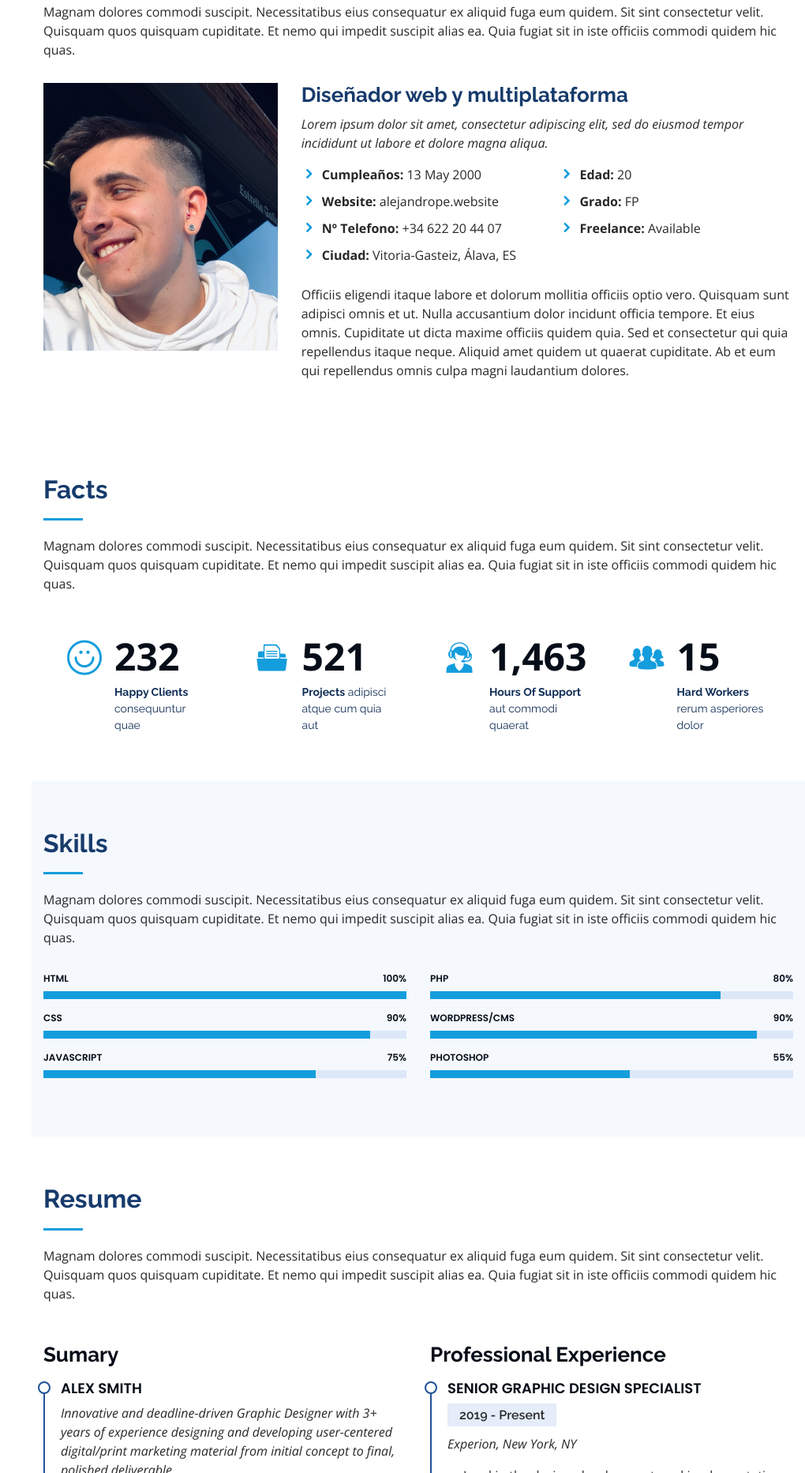
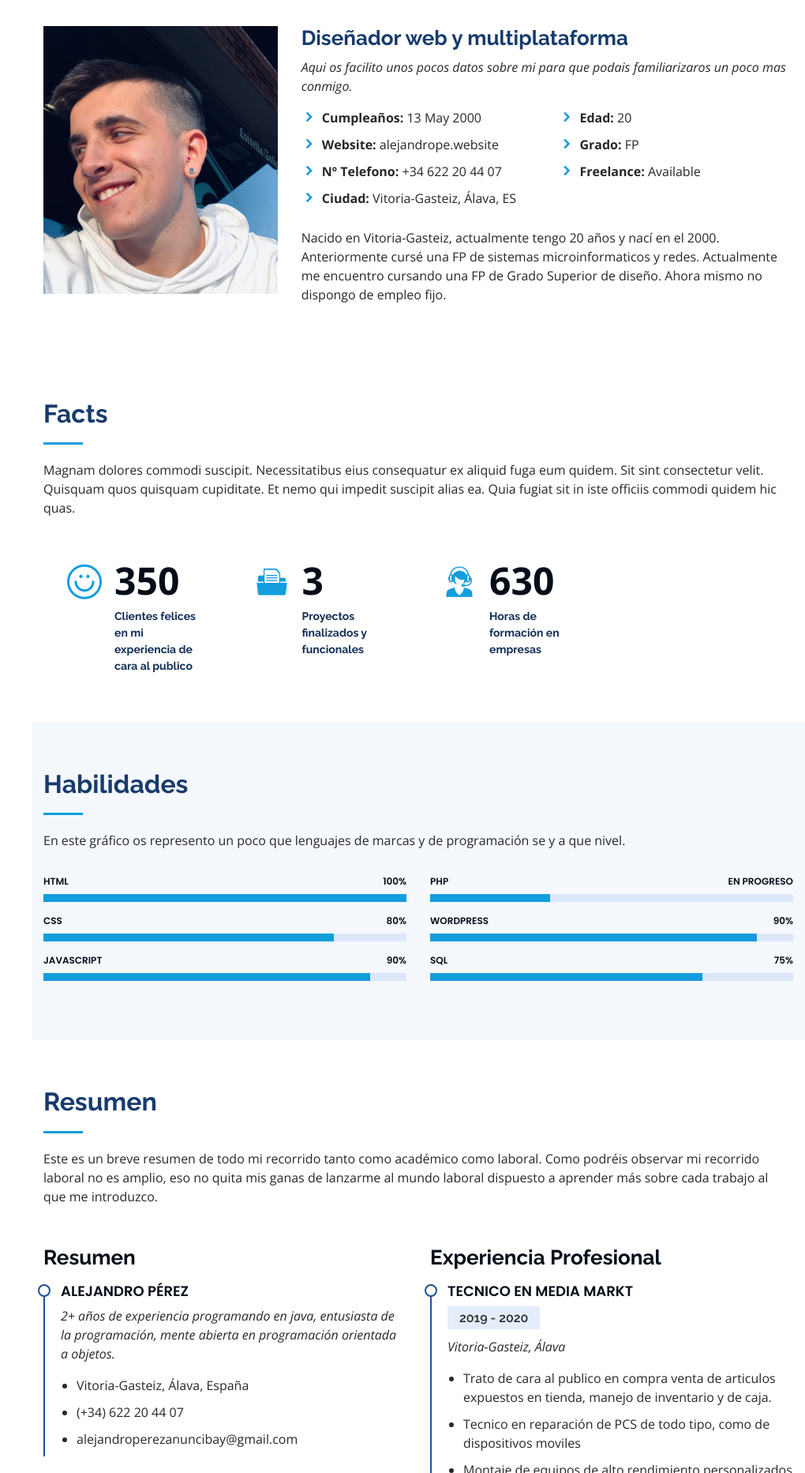
Before and after one commit to AlejandroPerezAnuncibay/primeraWeb, a plain HTML site: page index.html in a window 1280 px wide. Shown: the part 935-2800 px from the top of the page at 79% size, without its empty margins (260-1280 px from the left). Drawn offline with nearby package versions, Linux system fonts and the light colour scheme.

Commit message:
Más cambios

```diff
--- a/index.html
+++ b/index.html
@@ -88,8 +88,8 @@
       <div class="container">
 
         <div class="section-title">
-          <h2>About</h2>
-          <p>Magnam dolores commodi suscipit. Necessitatibus eius consequatur ex aliquid fuga eum quidem. Sit sint consectetur velit. Quisquam quos quisquam cupiditate. Et nemo qui impedit suscipit alias ea. Quia fugiat sit in iste officiis commodi quidem hic quas.</p>
+          <h2>Sobre mi</h2>
+          <p></p>
         </div>
 
         <div class="row">
@@ -99,8 +99,8 @@
           <div class="col-lg-8 pt-4 pt-lg-0 content" data-aos="fade-left">
             <h3>Diseñador web y multiplataforma</h3>
             <p class="font-italic">
-              Lorem ipsum dolor sit amet, consectetur adipiscing elit, sed do eiusmod tempor incididunt ut labore et dolore
-              magna aliqua.
+              Aqui os facilito unos pocos datos sobre mi para que podais familiarizaros
+              un poco mas conmigo.
             </p>
             <div class="row">
               <div class="col-lg-6">
@@ -120,8 +120,9 @@
               </div>
             </div>
             <p>
-              Officiis eligendi itaque labore et dolorum mollitia officiis optio vero. Quisquam sunt adipisci omnis et ut. Nulla accusantium dolor incidunt officia tempore. Et eius omnis.
-              Cupiditate ut dicta maxime officiis quidem quia. Sed et consectetur qui quia repellendus itaque neque. Aliquid amet quidem ut quaerat cupiditate. Ab et eum qui repellendus omnis culpa magni laudantium dolores.
+                Nacido en Vitoria-Gasteiz, actualmente tengo 20 años y nací en el 2000. Anteriormente cursé una FP de
+              sistemas microinformaticos y redes. Actualmente me encuentro cursando una FP de Grado Superior de diseño.
+              Ahora mismo no dispongo de empleo fijo.
             </p>
           </div>
         </div>
@@ -143,34 +144,34 @@
           <div class="col-lg-3 col-md-6 d-md-flex align-items-md-stretch" data-aos="fade-up">
             <div class="count-box">
               <i class="icofont-simple-smile"></i>
-              <span data-toggle="counter-up">232</span>
-              <p><strong>Happy Clients</strong> consequuntur quae</p>
+              <span data-toggle="counter-up">350</span>
+              <p><strong>Clientes felices en mi experiencia de cara al publico</strong> </p>
             </div>
           </div>
 
           <div class="col-lg-3 col-md-6 d-md-flex align-items-md-stretch" data-aos="fade-up" data-aos-delay="100">
             <div class="count-box">
               <i class="icofont-document-folder"></i>
-              <span data-toggle="counter-up">521</span>
-              <p><strong>Projects</strong> adipisci atque cum quia aut</p>
+              <span data-toggle="counter-up">3</span>
+              <p><strong>Proyectos finalizados y funcionales</strong>
             </div>
           </div>
 
           <div class="col-lg-3 col-md-6 d-md-flex align-items-md-stretch" data-aos="fade-up" data-aos-delay="200">
             <div class="count-box">
               <i class="icofont-live-support"></i>
-              <span data-toggle="counter-up">1,463</span>
-              <p><strong>Hours Of Support</strong> aut commodi quaerat</p>
+              <span data-toggle="counter-up">630</span>
+              <p><strong>Horas de formación en empresas</strong> </p>
             </div>
           </div>
 
-          <div class="col-lg-3 col-md-6 d-md-flex align-items-md-stretch" data-aos="fade-up" data-aos-delay="300">
+          <!--<div class="col-lg-3 col-md-6 d-md-flex align-items-md-stretch" data-aos="fade-up" data-aos-delay="300">
             <div class="count-box">
               <i class="icofont-users-alt-5"></i>
               <span data-toggle="counter-up">15</span>
               <p><strong>Hard Workers</strong> rerum asperiores dolor</p>
             </div>
-          </div>
+          </div>-->
 
         </div>
 
@@ -182,8 +183,8 @@
       <div class="container">
 
         <div class="section-title">
-          <h2>Skills</h2>
-          <p>Magnam dolores commodi suscipit. Necessitatibus eius consequatur ex aliquid fuga eum quidem. Sit sint consectetur velit. Quisquam quos quisquam cupiditate. Et nemo qui impedit suscipit alias ea. Quia fugiat sit in iste officiis commodi quidem hic quas.</p>
+          <h2>Habilidades</h2>
+          <p>En este gráfico os represento un poco que lenguajes de marcas y de programación se y a que nivel.</p>
         </div>
 
         <div class="row skills-content">
@@ -198,16 +199,16 @@
             </div>
 
             <div class="progress">
-              <span class="skill">CSS <i class="val">90%</i></span>
+              <span class="skill">CSS <i class="val">80%</i></span>
               <div class="progress-bar-wrap">
-                <div class="progress-bar" role="progressbar" aria-valuenow="90" aria-valuemin="0" aria-valuemax="100"></div>
+                <div class="progress-bar" role="progressbar" aria-valuenow="80" aria-valuemin="0" aria-valuemax="100"></div>
               </div>
             </div>
 
             <div class="progress">
-              <span class="skill">JavaScript <i class="val">75%</i></span>
+              <span class="skill">JavaScript <i class="val">90%</i></span>
               <div class="progress-bar-wrap">
-                <div class="progress-bar" role="progressbar" aria-valuenow="75" aria-valuemin="0" aria-valuemax="100"></div>
+                <div class="progress-bar" role="progressbar" aria-valuenow="90" aria-valuemin="0" aria-valuemax="100"></div>
               </div>
             </div>
 
@@ -216,23 +217,23 @@
           <div class="col-lg-6" data-aos="fade-up" data-aos-delay="100">
 
             <div class="progress">
-              <span class="skill">PHP <i class="val">80%</i></span>
+              <span class="skill">PHP <i class="val">En progreso</i></span>
               <div class="progress-bar-wrap">
-                <div class="progress-bar" role="progressbar" aria-valuenow="80" aria-valuemin="0" aria-valuemax="100"></div>
+                <div class="progress-bar" role="progressbar" aria-valuenow="33" aria-valuemin="0" aria-valuemax="100"></div>
               </div>
             </div>
 
             <div class="progress">
-              <span class="skill">WordPress/CMS <i class="val">90%</i></span>
+              <span class="skill">WordPress <i class="val">90%</i></span>
               <div class="progress-bar-wrap">
                 <div class="progress-bar" role="progressbar" aria-valuenow="90" aria-valuemin="0" aria-valuemax="100"></div>
               </div>
             </div>
 
             <div class="progress">
-              <span class="skill">Photoshop <i class="val">55%</i></span>
+              <span class="skill">SQL <i class="val">75%</i></span>
               <div class="progress-bar-wrap">
-                <div class="progress-bar" role="progressbar" aria-valuenow="55" aria-valuemin="0" aria-valuemax="100"></div>
+                <div class="progress-bar" role="progressbar" aria-valuenow="75" aria-valuemin="0" aria-valuemax="100"></div>
               </div>
             </div>
 
@@ -248,59 +249,63 @@
       <div class="container">
 
         <div class="section-title">
-          <h2>Resume</h2>
-          <p>Magnam dolores commodi suscipit. Necessitatibus eius consequatur ex aliquid fuga eum quidem. Sit sint consectetur velit. Quisquam quos quisquam cupiditate. Et nemo qui impedit suscipit alias ea. Quia fugiat sit in iste officiis commodi quidem hic quas.</p>
+          <h2>Resumen</h2>
+          <p>Este es un breve resumen de todo mi recorrido tanto como académico como laboral.
+             Como podréis observar mi recorrido laboral no es amplio, eso no quita mis ganas de lanzarme al mundo laboral
+            dispuesto a aprender más sobre cada trabajo al que me introduzco.
+          </p>
         </div>
 
         <div class="row">
           <div class="col-lg-6" data-aos="fade-up">
-            <h3 class="resume-title">Sumary</h3>
+            <h3 class="resume-title">Resumen</h3>
             <div class="resume-item pb-0">
-              <h4>Alex Smith</h4>
-              <p><em>Innovative and deadline-driven Graphic Designer with 3+ years of experience designing and developing user-centered digital/print marketing material from initial concept to final, polished deliverable.</em></p>
+              <h4>Alejandro Pérez</h4>
+              <p><em>2+ años de experiencia programando en java, entusiasta de la programación, mente abierta en programación orientada a objetos.</em></p>
               <ul>
-                <li>Portland par 127,Orlando, FL</li>
-                <li>(123) 456-7891</li>
-                <li>alice.barkley@example.com</li>
+                <li>Vitoria-Gasteiz, Álava, España</li>
+                <li>(+34) 622 20 44 07</li>
+                <li>alejandroperezanuncibay@gmail.com</li>
               </ul>
             </div>
 
-            <h3 class="resume-title">Education</h3>
+            <h3 class="resume-title">Educación</h3>
             <div class="resume-item">
-              <h4>Master of Fine Arts &amp; Graphic Design</h4>
-              <h5>2015 - 2016</h5>
-              <p><em>Rochester Institute of Technology, Rochester, NY</em></p>
-              <p>Qui deserunt veniam. Et sed aliquam labore tempore sed quisquam iusto autem sit. Ea vero voluptatum qui ut dignissimos deleniti nerada porti sand markend</p>
+              <h4>sistemas microinformaticos y redes</h4>
+              <h5>2017 - 2018</h5>
+              <p><em>Egibide Arriaga, Vitoria-Gasteiz, Álava</em></p>
+              <p>Grado medio enfocado a la iniciación en sistemas informaticos y redes, aprendiendo el manejo tanto de redes como de aplicaciones de ofimática.<br>Tambien se incluia la gestion de sistemas informaticos como servidores Ubuntu y Windows</p>
             </div>
             <div class="resume-item">
-              <h4>Bachelor of Fine Arts &amp; Graphic Design</h4>
-              <h5>2010 - 2014</h5>
-              <p><em>Rochester Institute of Technology, Rochester, NY</em></p>
-              <p>Quia nobis sequi est occaecati aut. Repudiandae et iusto quae reiciendis et quis Eius vel ratione eius unde vitae rerum voluptates asperiores voluptatem Earum molestiae consequatur neque etlon sader mart dila</p>
+              <h4>Diseño y desarrollo de aplicaciones WEB</h4>
+              <h5>2019 - 2020</h5>
+              <p><em>Egibide Arriaga, Vitoria-Gasteiz, Álava</em></p>
+              <p>Grado Superior enfocado al diseño de Aplicaciones Web, tanto front-end como back-end.
+              Se estudia tanto como bases de datos, como la comunicación cliente-servidor, como gestionar la base de datos, servidores web como apache, y su interacción con Wordpress.</p>
             </div>
           </div>
           <div class="col-lg-6" data-aos="fade-up" data-aos-delay="100">
-            <h3 class="resume-title">Professional Experience</h3>
+            <h3 class="resume-title">Experiencia Profesional</h3>
             <div class="resume-item">
-              <h4>Senior graphic design specialist</h4>
-              <h5>2019 - Present</h5>
-              <p><em>Experion, New York, NY </em></p>
+              <h4>Tecnico en media markt</h4>
+              <h5>2019 - 2020</h5>
+              <p><em>Vitoria-Gasteiz, Álava</em></p>
               <ul>
-                <li>Lead in the design, development, and implementation of the graphic, layout, and production communication materials</li>
-                <li>Delegate tasks to the 7 members of the design team and provide counsel on all aspects of the project. </li>
-                <li>Supervise the assessment of all graphic materials in order to ensure quality and accuracy of the design</li>
-                <li>Oversee the efficient use of production project budgets ranging from $2,000 - $25,000</li>
+                <li>Trato de cara al publico en compra venta de articulos expuestos en tienda, manejo de inventario y de caja.</li>
+                <li>Tecnico en reparación de PCS de todo tipo, como de dispositivos moviles</li>
+                <li>Montaje de equipos de alto rendimiento personalizados a gusto del cliente, ordenadores por piezas.</li>
+
               </ul>
             </div>
             <div class="resume-item">
-              <h4>Graphic design specialist</h4>
-              <h5>2017 - 2018</h5>
-              <p><em>Stepping Stone Advertising, New York, NY</em></p>
+              <h4>TIC en instituto marianistas vitoria-gasteiz</h4>
+              <h5>2018 - 2018</h5>
+              <p><em>Vitoria-Gasteiz, Álava</em></p>
               <ul>
-                <li>Developed numerous marketing programs (logos, brochures,infographics, presentations, and advertisements).</li>
-                <li>Managed up to 5 projects or tasks at a given time while under pressure</li>
-                <li>Recommended and consulted with clients on the most appropriate graphic design</li>
-                <li>Created 4+ design presentations and proposals a month for clients and account managers</li>
+                <li>Mantenimiento de equipos, tanto de sobremesa como portatiles. Actualizaciones</li>
+                <li>Uso de IMT Lazarus para la gestión de los portatiles de los estudiantes del centro </li>
+                <li>Asistencia para el profesorado con buen trato y paciencia, resolver dudas y ayuda con las tecnologias.</li>
+                <li>Gestión de redes y de equipos con servidores centralizados</li>
               </ul>
             </div>
           </div>
```
